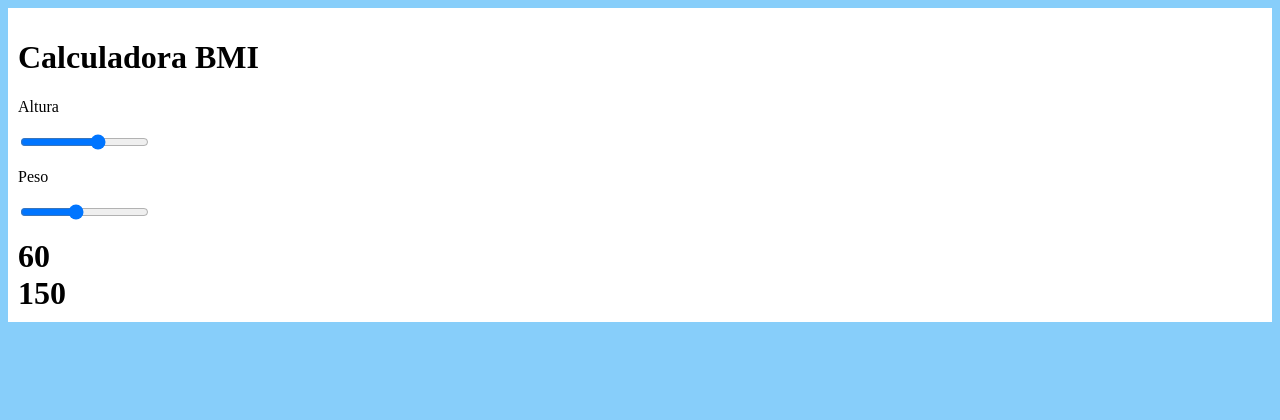
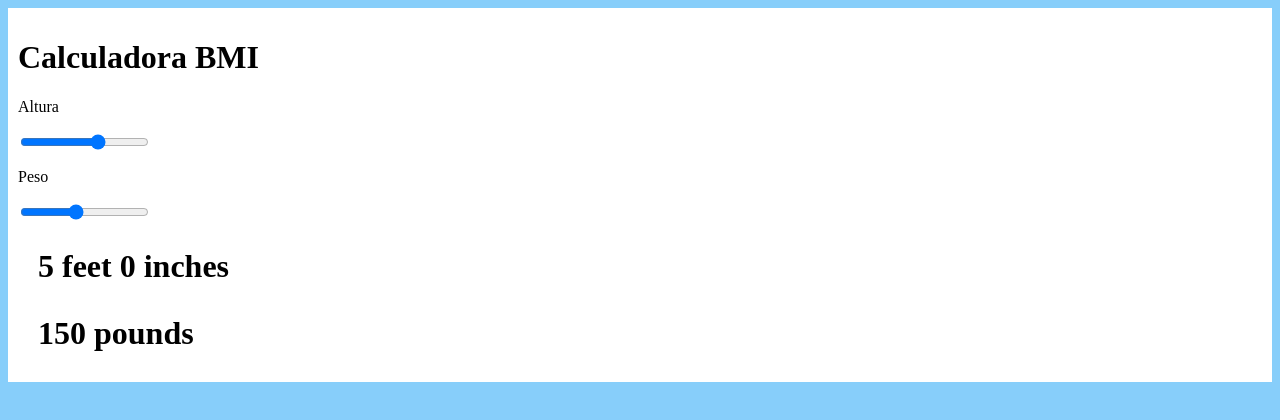
Before and after one commit to Robroblemol/testparceljs, a React app: page / in a window 1280 px wide. Built offline with nearby package versions, Linux system fonts and the light colour scheme.

Commit message:
Display flitres 1

```diff
--- a/components/BMI/BMI.css
+++ b/components/BMI/BMI.css
@@ -8,4 +8,6 @@
     border: solid gary 1px;
     font-weight: bold;
     font-size: xx-large;
+    padding: 10px;
+    margin: 10px;
 }
--- a/components/BMI/BMI.jsx
+++ b/components/BMI/BMI.jsx
@@ -11,6 +11,7 @@ export default class BMI extends Component{
             }
     this.handleHeightChange = this.handleHeightChange.bind(this);
     this.handleWeightChange = this.handleWeightChange.bind(this);
+   // this.displayHeight=this.displayHeight.bind(this);
     }
     handleHeightChange(ev){
         //console.log('ev.target.value',ev.target.value);
@@ -23,6 +24,21 @@ export default class BMI extends Component{
         this.setState(
             {weight: ev.target.value},
         )
+    }
+    displayWeight(){
+
+        return `${this.state.weight} ${this.pluralize(this.state.weight,'pound','pounds')}`
+    }
+    displayHeight(){
+        const feet = Math.floor(this.state.height /12);
+        const inches = this.state.height % 12;
+        return `${feet} feet ${inches} ${this.pluralize(inches,'inch','inches')}`
+    }
+    pluralize(count,singular, plural){
+        if(count === 1){
+            return singular;
+        }
+        return plural;
     }
     render(){
         return (
@@ -45,10 +61,10 @@ export default class BMI extends Component{
 
                 </p>
                 <div className="result">
-                    {this.state.height}
+                    {this.displayHeight()}
                 </div>
                 <div className="result">
-                    {this.state.weight}
+                    {this.displayWeight()}
                 </div>
             </div>
         )
```
Also changed, not shown: 4 other files.
